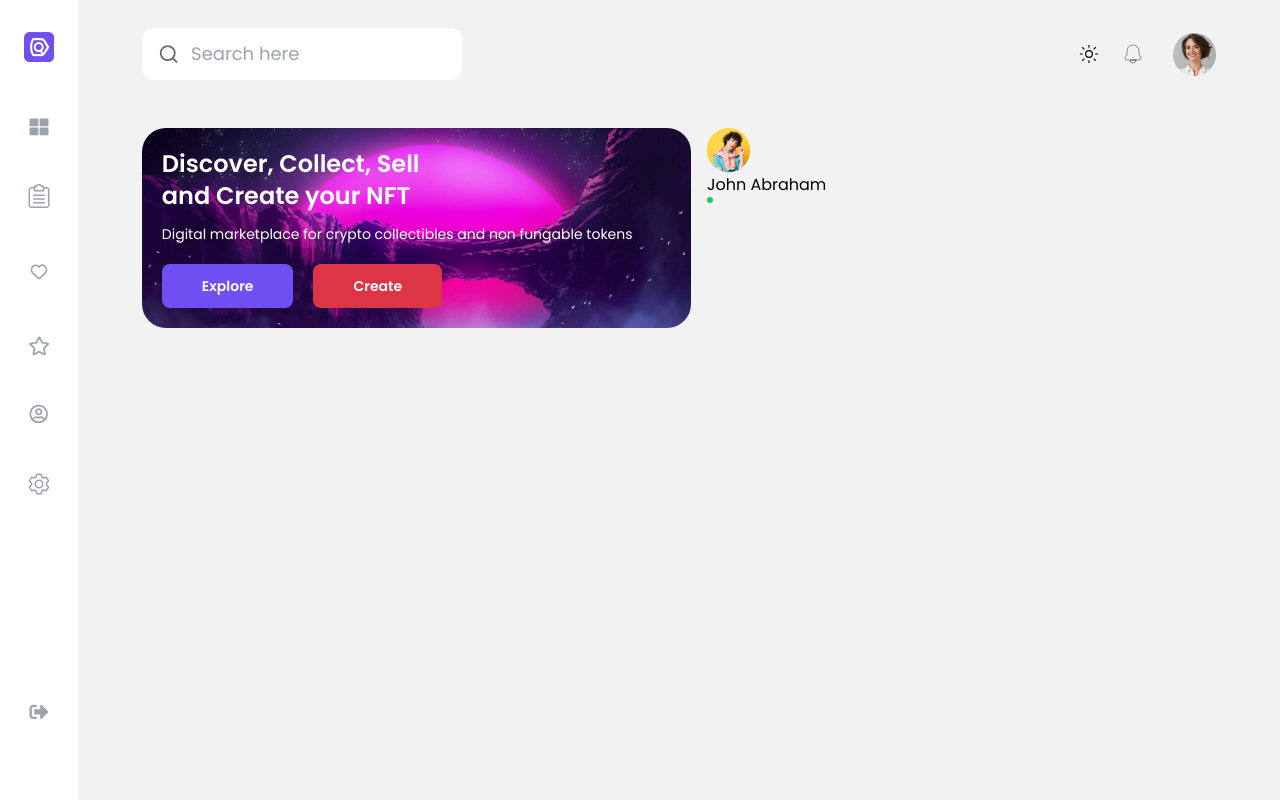
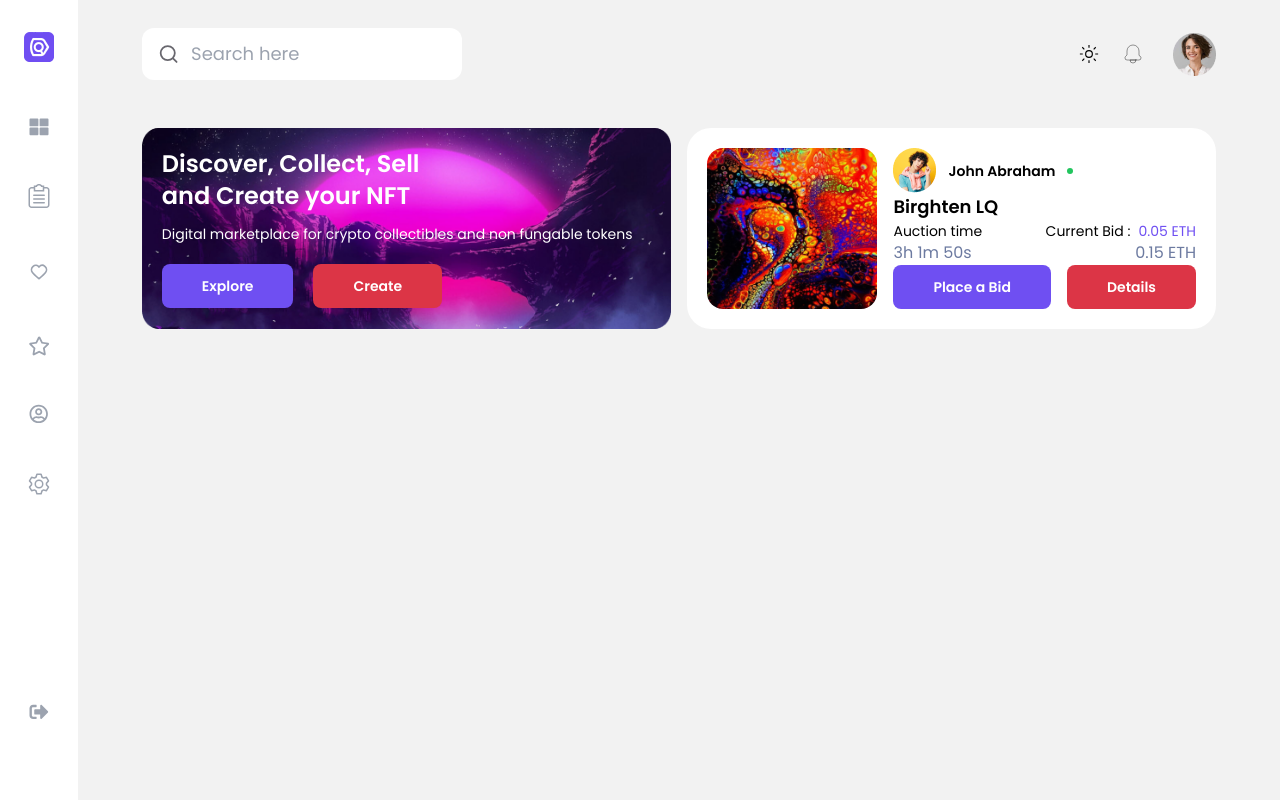
Before and after one commit to SajanThapa22/NFT-website, a React (Vite) app: page / in a window 1280 px wide. Built offline with nearby package versions, Linux system fonts and the light colour scheme.

Commit message:
done nft section

```diff
--- a/src/components/Button.tsx
+++ b/src/components/Button.tsx
@@ -6,7 +6,7 @@ interface Props {
 const Button = ({ text, styles }: Props) => {
   return (
     <div
-      className={`flex items-center justify-center px-10 py-3 text-sm text-white font-semibold rounded-lg ${styles}`}
+      className={`flex items-center justify-center px-10 py-3 text-sm text-white text-nowrap font-semibold rounded-lg ${styles}`}
     >
       {text}
     </div>
--- a/src/index.css
+++ b/src/index.css
@@ -8,8 +8,10 @@
 
 :root {
   --purp: #6f4ff2;
+  --light: #6c7aa0;
   --txt-gray: #68676e;
   --laal: #dc3546;
+  --px-16: 16px;
 }
 
 .light {
--- a/src/sections/DiscoverNFT.tsx
+++ b/src/sections/DiscoverNFT.tsx
@@ -10,7 +10,7 @@ const DiscoverNFT = () => {
         style={{
           backgroundImage: `url(${bg})`,
         }}
-        className="p-5 bg-no-repeat bg-center bg-cover bg-origin-padding bg-clip-padding rounded-3xl overflow-hidden flex-1"
+        className="p-5 bg-no-repeat bg-center bg-cover bg-origin-padding bg-clip-padding rounded-2xl overflow-hidden flex-1"
       >
         <div>
           <h1 className="text-2xl font-semibold text-white">
@@ -30,19 +30,43 @@ const DiscoverNFT = () => {
           <Button text="Create" styles="bg-laal" />
         </div>
       </div>
-      <div className="flex-1">
+      <div className="flex-1 flex p-5 bg-bg-comp rounded-3xl gap-4">
         <div
           style={{
             backgroundImage: `url(${nft})`,
           }}
-          className="w-full rounded-3xl overflow-hidden bg-no-repeat bg-center bg-cover"
+          className="flex-1 rounded-2xl overflow-hidden bg-no-repeat bg-center bg-cover"
         ></div>
 
-        <div>
-          <div>
+        <div className="flex-1 flex flex-col justify-between">
+          <div className="flex gap-3 items-center">
             <img src={avatar} alt="" />
-            <p>John Abraham</p>
-            <div className="w-1.5 aspect-square rounded-full bg-green-500"></div>
+            <p className="text-sm font-semibold text-txt-clr">John Abraham</p>
+            <div className="self-start pt-5">
+              <div className="w-1.5 h-1.5 rounded-full bg-green-500 self-start"></div>
+            </div>
+          </div>
+
+          <div className="flex flex-col justify-between">
+            <div>
+              <p className="text-lg text-txt-clr font-semibold">Birghten LQ</p>
+            </div>
+            <div className="flex gap-2 justify-between items-center">
+              <p className="text-txt-clr text-sm">Auction time</p>
+              <div className="flex gap-2 items center">
+                <p className="text-txt-clr text-sm">Current Bid :</p>
+                <p className="text-purp text-sm">0.05 ETH</p>
+              </div>
+            </div>
+            <div className="flex justify-between">
+              <p className="text-f-16px text-light">3h 1m 50s</p>
+              <p className="text-f-16px text-light">0.15 ETH</p>
+            </div>
+
+            <div className="flex gap-4">
+              <Button text="Place a Bid" styles="bg-purp flex-1" />
+              <Button text="Details" styles="bg-laal flex-1" />
+            </div>
           </div>
         </div>
       </div>
--- a/src/sections/MainSection.tsx
+++ b/src/sections/MainSection.tsx
@@ -4,7 +4,7 @@ import SearchandNotification from "./SearchandNotification";
 
 const MainSection = () => {
   return (
-    <div className="w-full flex flex-col gap-12 px-5 py-6 lg:px-16 lg:py-7">
+    <div className="w-full flex flex-col gap-12 px-5 py-6 xl:px-16 xl:py-7">
       <SearchandNotification />
       <DiscoverNFT />
     </div>
--- a/tailwind.config.js
+++ b/tailwind.config.js
@@ -10,6 +10,10 @@ export default {
         purp: "var(--purp)",
         "txt-gray": "var(--txt-gray)",
         laal: "var(--laal)",
+        light: "var(--light)",
+      },
+      fontSize: {
+        "f-16px": "var( --px-16)",
       },
     },
   },
```
